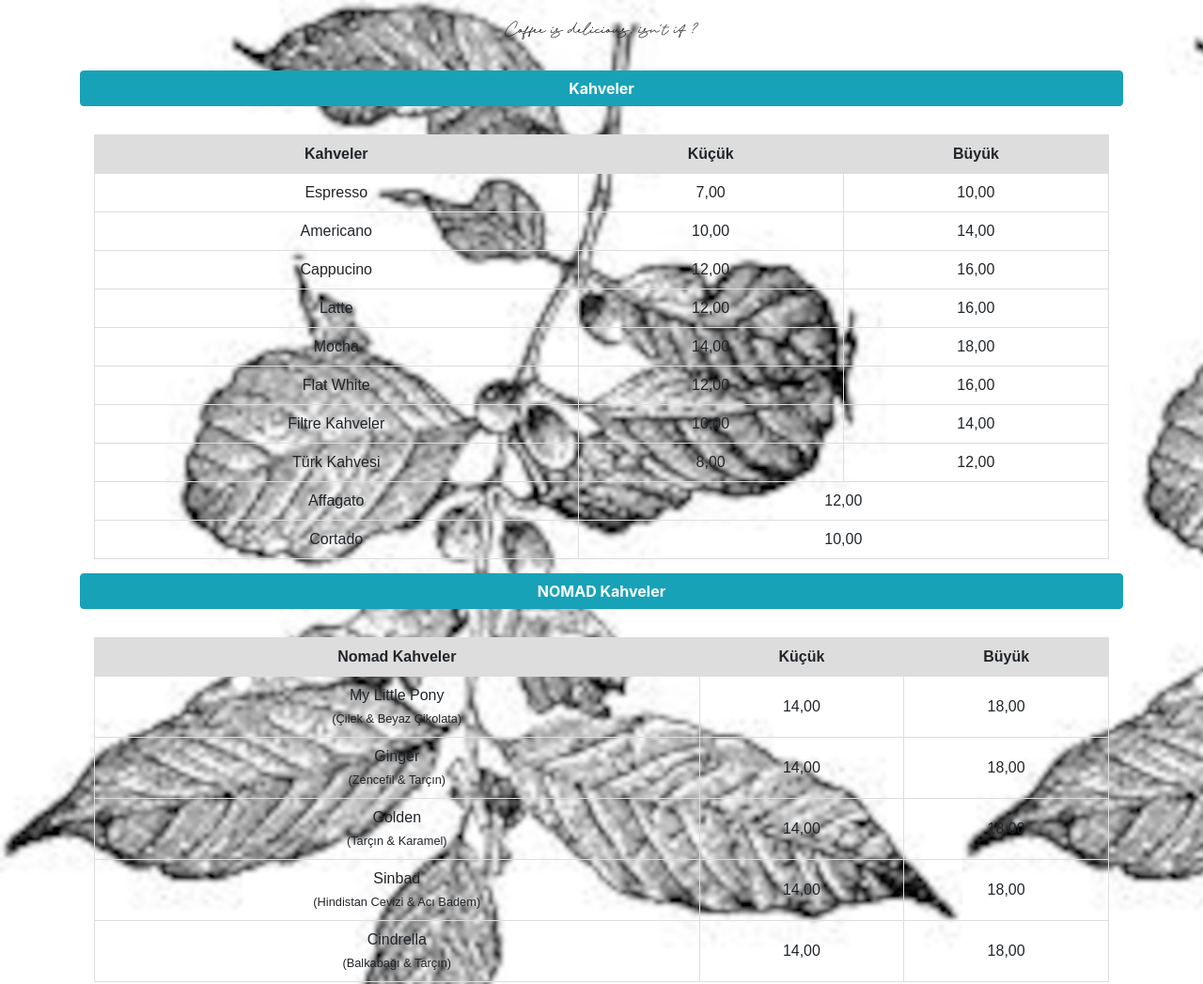
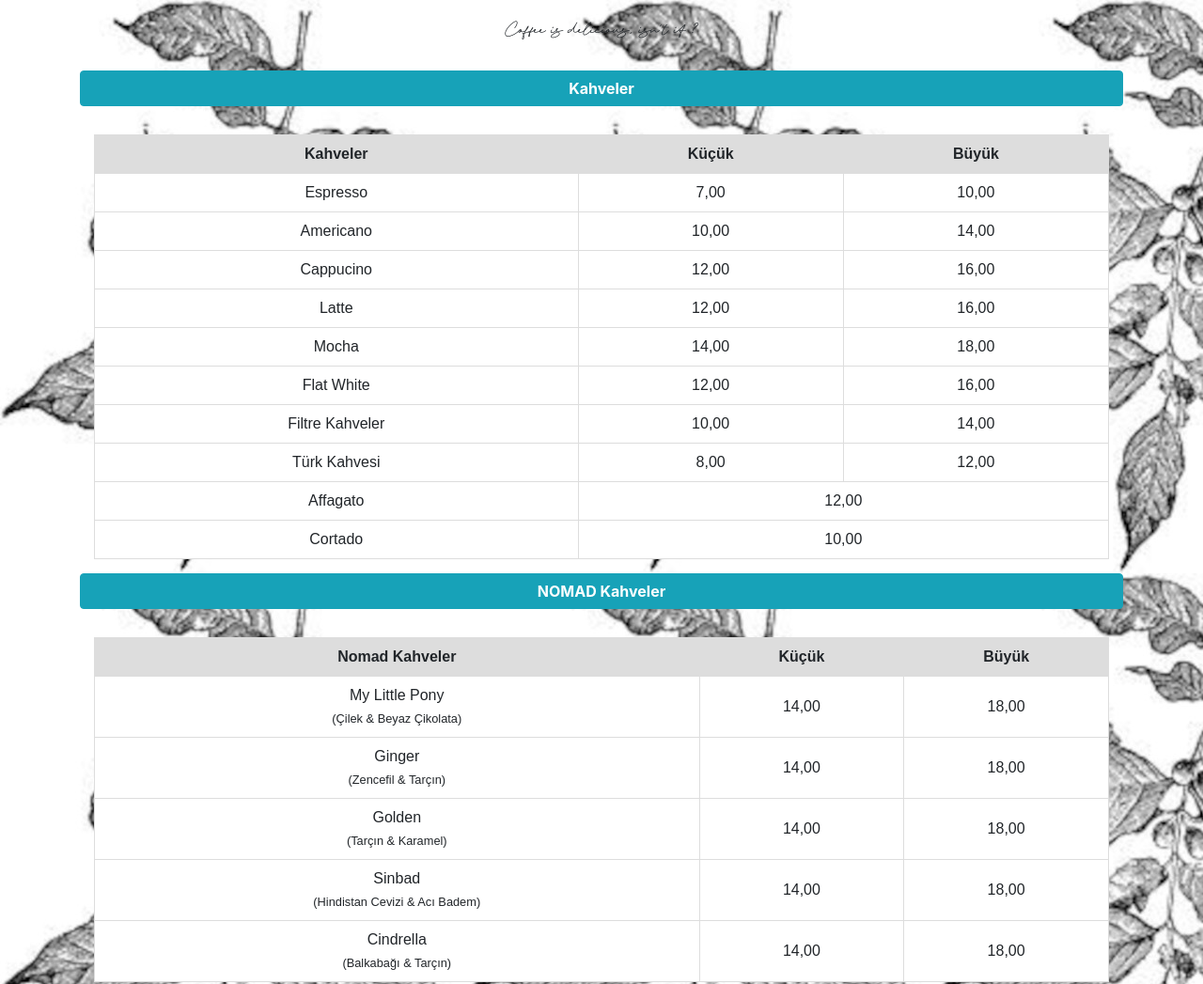
Before and after one commit to srgul/coffeeqrmen-, a website: page public/index.html in a window 1280 px wide. Shown: the part 535-1582 px from the top of the page at 94% size. Drawn offline with nearby package versions, Linux system fonts and the light colour scheme.

Commit message:
refresh menü

```diff
--- a/public/index.css
+++ b/public/index.css
@@ -40,6 +40,10 @@ table {
     padding: 8px;
   }
 
+  tr {
+    background-color: #ffffff;
+  }
+
 
 button {
   width: 100%;
--- a/public/index.html
+++ b/public/index.html
@@ -15,7 +15,7 @@
             <p><img src="img/Newfooter.png" class="responsive"></p>
         </nav>
     </header>
-    <div class="content" style="background-image: url(img/changedContent.jpeg);">
+    <div class="content" style="background-image: url(img/changedContent2.jpeg);">
 
       <p style="font-family: visualHollow;">Coffee is delicious, isn't it ?</p>
 
```
Also changed, not shown: public/img/changedContent2.jpeg (added).
